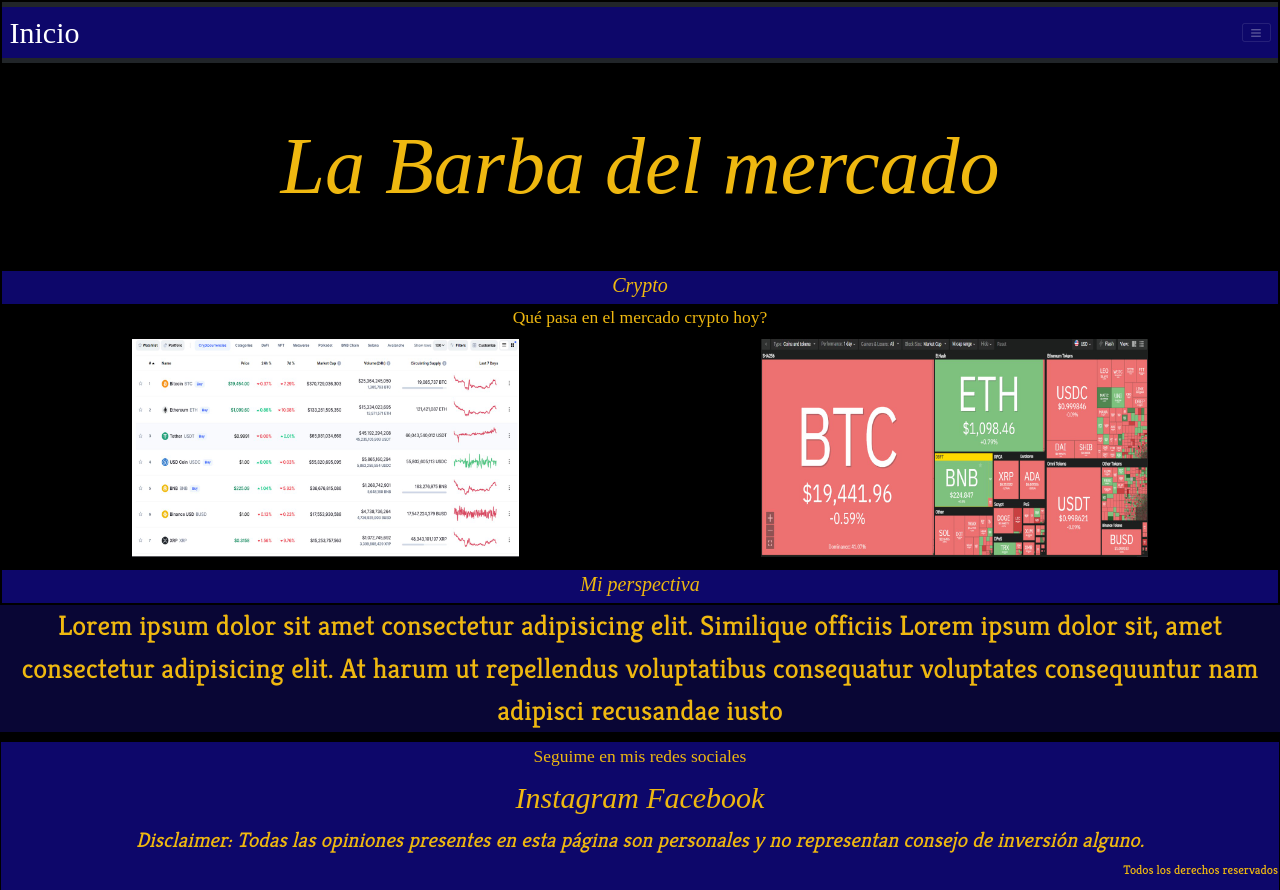
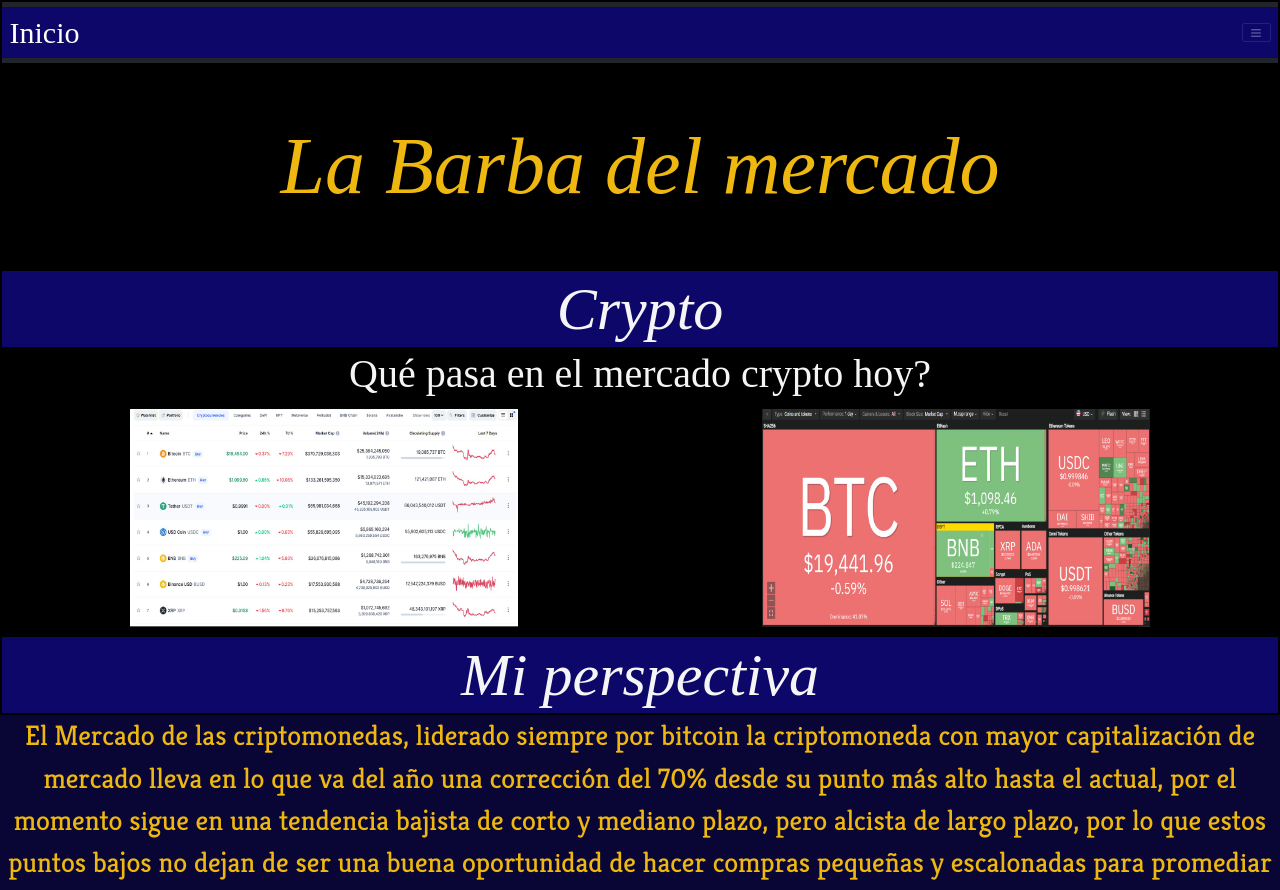
Before and after one commit to anniefulldev/LaBarbaDelMercado, a plain HTML site: page pages/crypto.html in a window 1280 px wide. Shown: the top 890 px of the page. Drawn offline with nearby package versions, Linux system fonts and the light colour scheme; a web font is replaced by a local one.

Commit message:
textos y titulos

```diff
--- a/estilos/estilo.css
+++ b/estilos/estilo.css
@@ -128,8 +128,8 @@ footer{
 }
 .tituloPequeño{
     font-family: 'gentium book basic';
-    font-size: 6rem;
-    color: #efb810;
+    font-size: 4rem;
+    color: whitesmoke;
     text-align: center;
     margin: 0.2rem;
     padding: 0.1rem;
@@ -137,8 +137,8 @@ footer{
 }
 .tituloMediano{     /*reciclo en todas las paginas solo cambio el titulo*/
     font-family: 'gentium book basic';
-    font-size: 8rem;
-    color: #efb810;
+    font-size: 6rem;
+    color: whitesmoke;
     font-style: italic;
     text-align: center;
     padding: 0.2rem;
--- a/pages/crypto.html
+++ b/pages/crypto.html
@@ -41,26 +41,26 @@
         </div>
     </header>
     <main>
-        <div class="tituloMediano">
-            <h2>Crypto</h2>
+        <div>
+            <h2 class="tituloMediano">Crypto</h2>
         </div>
-        <div class="tituloPequeño">
-            <h3>Qué pasa en el mercado crypto hoy?</h3>
+        <div>
+            <h3 class="tituloPequeño">Qué pasa en el mercado crypto hoy?</h3>
             <section class="mercadoFlex">
                 <a href="https://coinmarketcap.com/"><img class="box1" src="../media/coinmarketcap.JPG" alt="coinmarketcap"></a>
                 <a href="https://coin360.com/"><img class="box1" src="../media/coin.JPG" alt="coin360"></a>
             </section>
         </div>
-        <div class="tituloMediano">
-            <h2>Mi perspectiva</h2>
+        <div>
+            <h2 class="tituloMediano">Mi perspectiva</h2>
         </div>
         <div class="perspectiva">
-            <p>Lorem ipsum dolor sit amet consectetur adipisicing elit. Similique officiis Lorem ipsum dolor sit, amet consectetur adipisicing elit. At harum ut repellendus voluptatibus consequatur voluptates consequuntur nam adipisci recusandae iusto </p>
+            <p>El Mercado de las criptomonedas, liderado siempre por bitcoin la criptomoneda con mayor capitalización de mercado lleva en lo que va del año una corrección del 70% desde su punto más alto hasta el actual, por el momento sigue en una tendencia bajista de corto y mediano plazo, pero alcista de largo plazo, por lo que estos puntos bajos no dejan de ser una buena oportunidad de hacer compras pequeñas y escalonadas para promediar un buen precio promedio de compra para el largo plazo. Opino que este podría ser un buen momento para considerar comenzar a sumar algunos satoshis (fracciones de bitcoin), la cantidad de tokens o porcentaje de la cartera a destinar a este tipo de activos siempre debe estar sujeta a la aversión al riesgo de quien compra, sus objetivos de inversión y su perfil de riesgo. Lo expresado aquí no constituye un consejo de inversión, solo representa mi opinión basada en mi experiencia y análisis del mercado. Siempre hagan su propio análisis antes de tomar cualquier decisión decisión de inversión.</p>
         </div>
     </main>
     <footer>
-        <div class="tituloPequeño">
-            <h3>Seguime en mis redes sociales</h3>
+        <div>
+            <h3 class="tituloPequeño">Seguime en mis redes sociales</h3>
         </div>
         <div class="socialLinks">
             <a href="https://www.instagram.com/wmainardi/">Instagram</a>
```
Also changed, not shown: index.html (+4 -4 lines), pages/contacto.html (+4 -4 lines), pages/mercados.html (+12 -12 lines), pages/noticias.html (+6 -6 lines).
